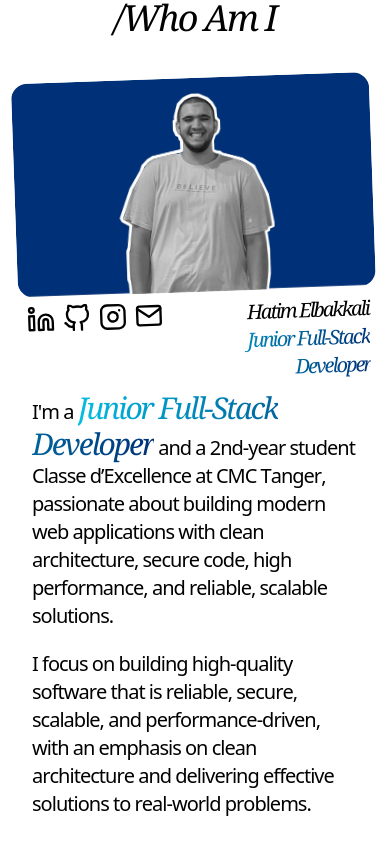
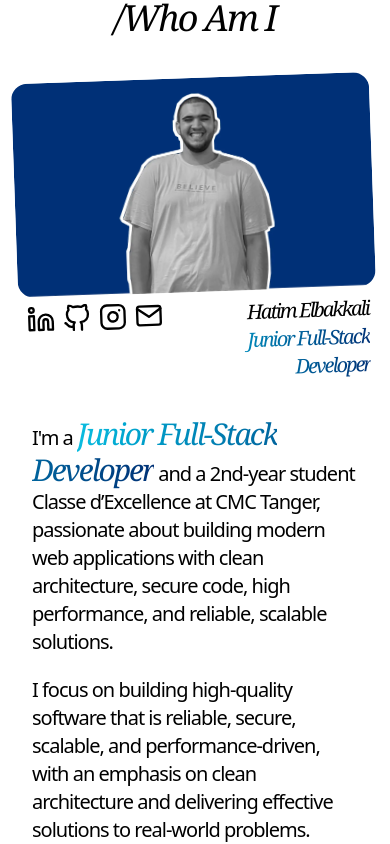
Before and after one commit to HatimElbakkali/HE-Portfolio, a React (Vite) app: page / in a window 390 px wide. Shown: the part 918-1762 px from the top of the page. Before the commit the page ends 1736 px from the top, so only its background shows below. Built offline with nearby package versions, Linux system fonts and the light colour scheme.

Commit message:
Update portfolio

```diff
--- a/src/animation/SplitChars.jsx
+++ b/src/animation/SplitChars.jsx
@@ -1,6 +1,9 @@
-import { Fragment } from "react";
+import { Fragment, useEffect, useState } from "react";
 import { motion } from "motion/react";
 
+/* ---------- Variants ---------- */
+
+// desktop: 7arf b 7arf
 export const charContainer = {
   hidden: {},
   visible: { transition: { staggerChildren: 0.01 } },
@@ -8,26 +11,63 @@ export const charContainer = {
 
 const charVariant = {
   hidden: { opacity: 0, y: 8 },
-  visible: { opacity: 1, y: 0, transition: { duration: 0.1, ease: "easeOut" } },
+  visible: { opacity: 1, y: 0, transition: { duration: 0.15, ease: "easeOut" } },
+};
+
+// mobile: kalma b kalma, opacity bla transform
+export const wordContainer = {
+  hidden: {},
+  visible: { transition: { staggerChildren: 0.035 } },
+};
+
+const wordVariant = {
+  hidden: { opacity: 0 },
+  visible: { opacity: 1, transition: { duration: 0.25, ease: "easeOut" } },
 };
 
 export const fadeVariant = {
   hidden: { opacity: 0 },
-  visible: { opacity: 1, transition: { duration: 0.1 } },
+  visible: { opacity: 1, transition: { duration: 0.2 } },
 };
 
+/* ---------- Hook ---------- */
+
+export function useIsMobile(breakpoint = 768) {
+  const [isMobile, setIsMobile] = useState(
+    () =>
+      typeof window !== "undefined" &&
+      window.matchMedia(`(max-width: ${breakpoint}px)`).matches
+  );
+
+  useEffect(() => {
+    const mq = window.matchMedia(`(max-width: ${breakpoint}px)`);
+    const onChange = (e) => setIsMobile(e.matches);
+    mq.addEventListener("change", onChange);
+    return () => mq.removeEventListener("change", onChange);
+  }, [breakpoint]);
+
+  return isMobile;
+}
+
 export default function SplitChars({ text }) {
+  const isMobile = useIsMobile();
   const words = text.split(" ");
 
   return words.map((word, wi) => (
     <Fragment key={wi}>
+      {isMobile ? (
+        <motion.span variants={wordVariant} className="inline-block whitespace-nowrap">
+          {word}
+        </motion.span>
+      ) : (
         <span className="inline-block whitespace-nowrap">
           {word.split("").map((ch, ci) => (
             <motion.span key={ci} variants={charVariant} className="inline-block">
               {ch}
             </motion.span>
           ))}
-      </span>{" "}
+        </span>
+      )}{" "}
     </Fragment>
   ));
 }
--- a/src/sections/About.jsx
+++ b/src/sections/About.jsx
@@ -1,10 +1,16 @@
 import tickerItems from "../data/tickerItems.js";
 import HatimElbakkaliAbout from "../assets/images/HatimElbakkaliAbout.webp";
 import { motion } from "motion/react";
-import SplitChars, { charContainer, fadeVariant } from "../animation/SplitChars.jsx";
+import SplitChars, {
+  charContainer,
+  wordContainer,
+  fadeVariant,
+  useIsMobile,
+} from "../animation/SplitChars.jsx";
 
 import { Linkedin, GitHub, Instagram, Mail } from "react-feather";
 export default function About() {
+  const isMobile = useIsMobile();
   const EASE = [0.76, 0, 0.24, 1];
 
   const section = {
@@ -116,15 +122,15 @@ export default function About() {
               </div>
             </motion.div>
           </div>
-          <div className="flex flex-col items-center justify-center lg:ml-18 h-80">
+          <div className="flex flex-col items-center justify-center lg:ml-18 min-h-80 lg:h-80">
             <motion.div
-              variants={charContainer}
+              variants={isMobile ? wordContainer : charContainer}
               initial="hidden"
               whileInView="visible"
-              viewport={{ once: true, amount: 0.0005 }}
-              className="font-text font-light text-xl xl:text-[22px] mt-10 lg:mt-0 mx-4"
+              viewport={{ once: true, amount: 0.05 }}
+              className="font-text font-light text-xl xl:text-[22px] mt-8 lg:mt-0 mx-4"
             >
-              <p className="mt-20 md:mt-0">
+              <p className="">
                 <SplitChars text="I'm a" />
                 <motion.span
                   variants={fadeVariant}
```
Lines whose indentation alone changed are shown as unchanged.
